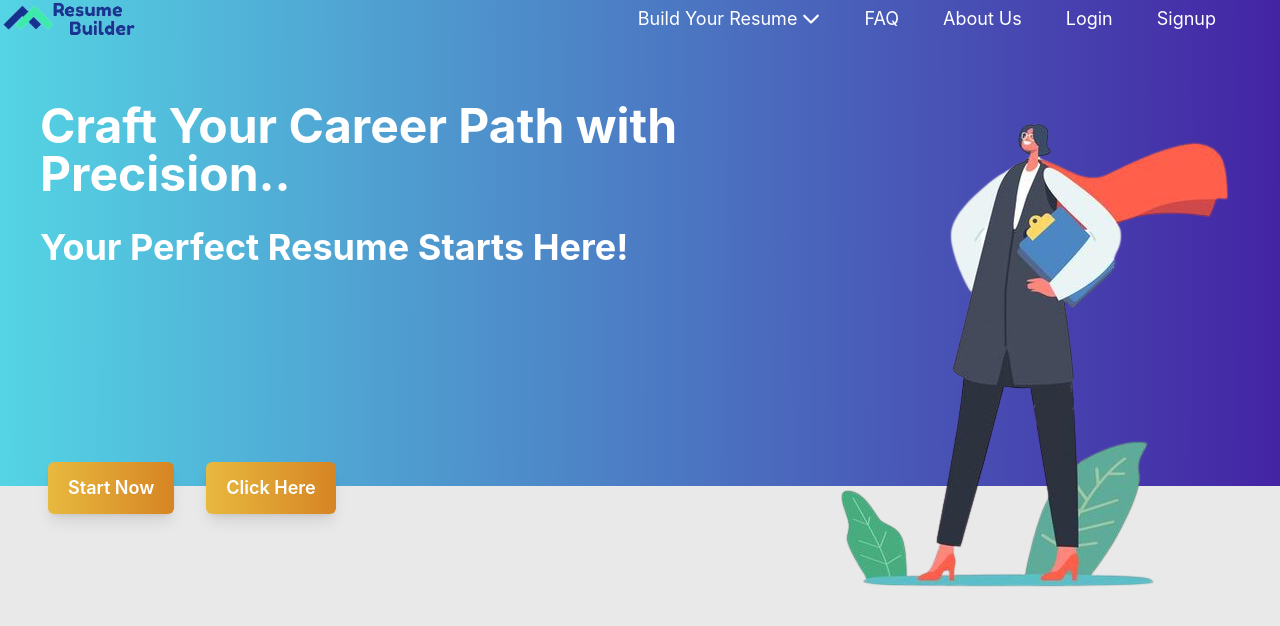
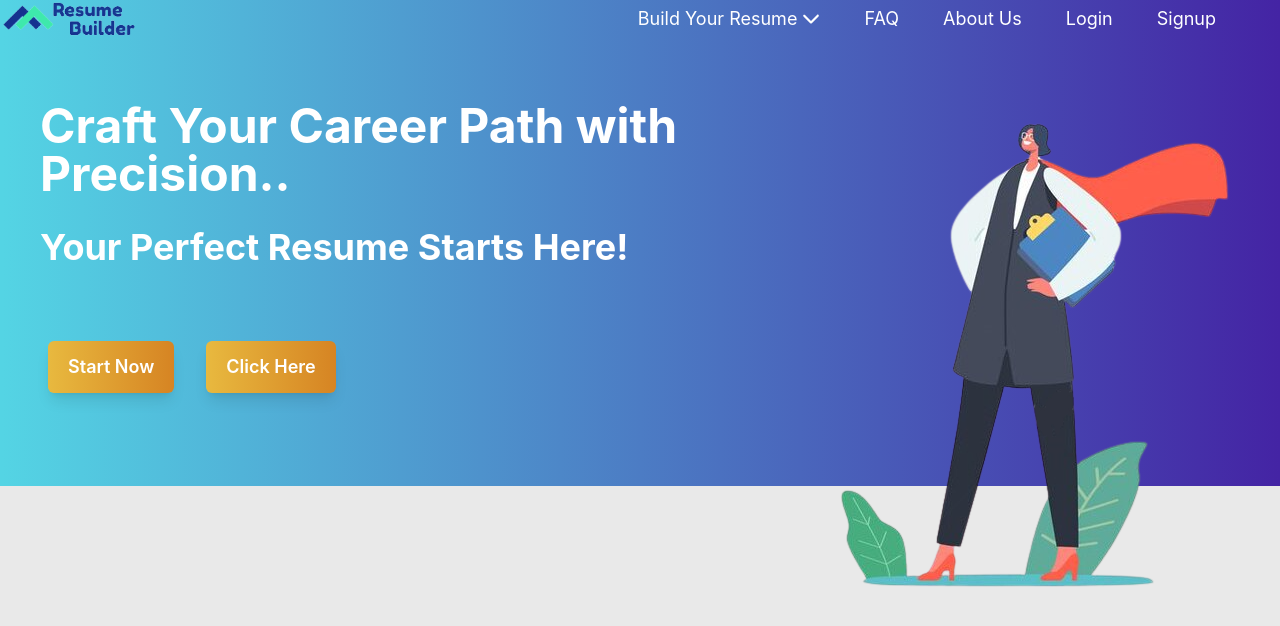
Before and after one commit to deepanshupal09/resumebuilder, a React (Create React App) app: page / in a window 1280 px wide. Shown: the top 626 px of the page. Built offline with nearby package versions, Linux system fonts and the light colour scheme.

Commit message:
not now 1

```diff
--- a/src/components/LandingPage.js
+++ b/src/components/LandingPage.js
@@ -6,7 +6,7 @@ function LandingPage() {
      <div className=' mx-10'>
       <div className='relative top-[5vw] text-5xl font-bold font-sans'>Craft Your Career Path with Precision..</div>
       <div className='relative top-[6vw] text-4xl mt-4 font-bold font-sans'>Your Perfect Resume Starts Here!</div>
-      <div className='mx-2 flex mt-12 space-x-8 relative top-[14rem] '>
+      <div className='mx-2 flex mt-12 space-x-8 relative top-[8vw] '>
         <button className=' rounded-md  font-semibold shadow-lg px-5 text-lg py-3' style={{backgroundImage: 'linear-gradient(90deg,#e8b93f,#d68423)'}}>Start Now</button>
         <button className=' rounded-md  font-semibold shadow-lg px-5 text-lg py-3' style={{backgroundImage: 'linear-gradient(90deg,#e8b93f,#d68423)'}}>Click Here</button>
       </div>
```
